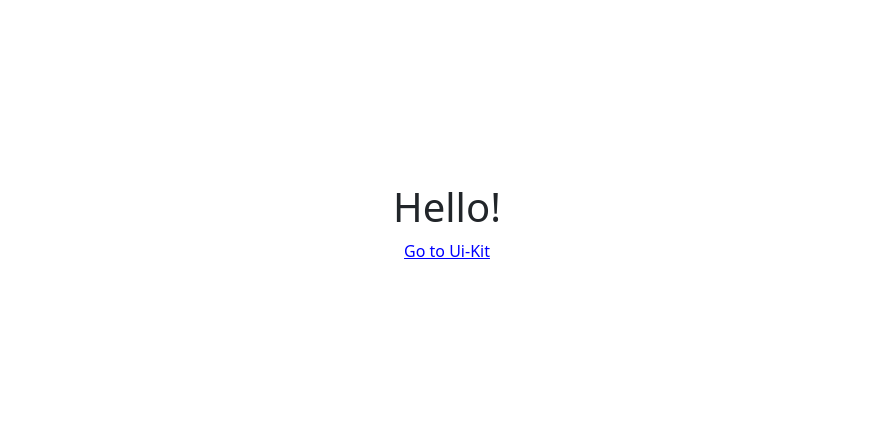
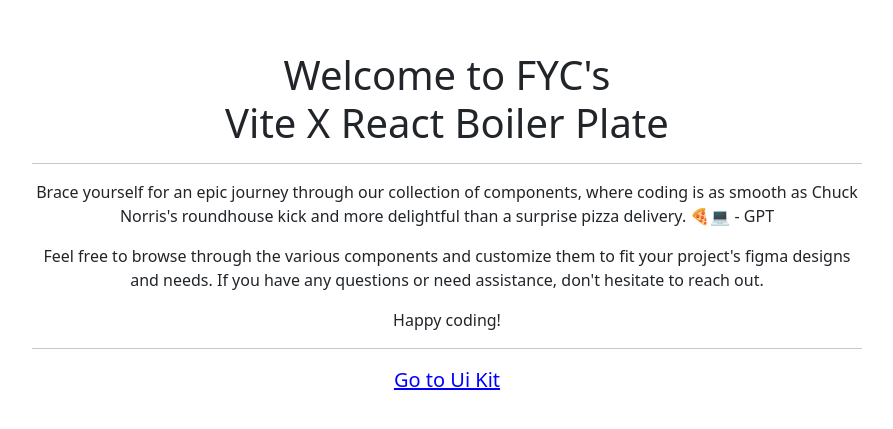
Before and after one commit to FYC-Labs/app-template-2024-vite-react, a React (Vite) app: page / in a window 1280 px wide. Shown: the part 177-606 px from the top of the page, without its empty margins (193-1086 px from the left). Built offline with nearby package versions, Linux system fonts and the light colour scheme.

Commit message:
fix: added home screen thingy and cleaned up some color stuff

```diff
--- a/src/components/views/Home/Home.jsx
+++ b/src/components/views/Home/Home.jsx
@@ -4,9 +4,24 @@
 const Home = () => (
   <Container fluid className="vh-100 d-flex align-items-center justify-content-center">
     <Row className="text-center">
-      <Col>
-        <h1>Hello!</h1>
-        <Link to="/ui-kit">Go to Ui-Kit</Link>
+      <Col sm={{ span: 8, offset: 2 }}>
+        <div>
+          <h1 className="mb-0">Welcome to FYC&apos;s</h1>
+          <h1>Vite X React Boiler Plate</h1>
+          <hr />
+          <p>
+            Brace yourself for an epic journey through our collection of components, where coding is as
+            smooth as Chuck Norris&apos;s roundhouse kick and more delightful than a surprise pizza delivery.
+            🍕💻 - GPT
+          </p>
+          <p>
+            Feel free to browse through the various components and customize them to fit your project&apos;s
+            figma designs and needs. If you have any questions or need assistance, don&apos;t hesitate to reach out.
+          </p>
+          <p className="bold">Happy coding!</p>
+        </div>
+        <hr />
+        <Link to="/ui-kit" className="fs-5">Go to Ui Kit</Link>
       </Col>
     </Row>
   </Container>
--- a/src/components/views/NotFound/NotFound.jsx
+++ b/src/components/views/NotFound/NotFound.jsx
@@ -1,9 +1,16 @@
-import { Container } from 'react-bootstrap';
+import { Col, Container, Row } from 'react-bootstrap';
+import { Link } from 'react-router-dom';
 
 function HomeNotFound() {
   return (
-    <Container fluid className="d-flex align-items-center justify-content-center">
-      <h1>Oops something went wrong!</h1>
+    <Container fluid className="d-flex align-items-center justify-content-center vh-100 text-center">
+      <Row>
+        <Col>
+          <h1>Oops something went wrong!</h1>
+          <h3>Page not found</h3>
+          <Link to="/" className="fs-5">Go back to Home</Link>
+        </Col>
+      </Row>
     </Container>
   );
 }
--- a/src/components/views/UiKit/UiKit.jsx
+++ b/src/components/views/UiKit/UiKit.jsx
@@ -45,7 +45,7 @@
     <Row className="text-center">
       <a href="https://react-bootstrap.netlify.app/" className="mb-16">Go to React Bootstrap Docs</a>
       <Dropdown>
-        <Dropdown.Toggle variant="success" id="dropdown-basic">
+        <Dropdown.Toggle variant="white" id="dropdown-basic">
           Table of Contents
         </Dropdown.Toggle>
         <Dropdown.Menu className="text-center">
@@ -282,8 +282,8 @@
 
     {/* Navs & Tabs */}
     <Row className="text-center" id="navs">
+      <h2 className="text-decoration-underline">Navs</h2>
       <Col sm={{ span: 6, offset: 3 }} className="bg-body-tertiary">
-        <h2 className="text-decoration-underline">Navs</h2>
         <Nav className="justify-content-center" activeKey="/home">
           <Nav.Item>
             <Nav.Link href="/home">Active</Nav.Link>
--- a/src/scss/_vars.scss
+++ b/src/scss/_vars.scss
@@ -12,6 +12,7 @@
 
 $transparent: transparent;
 $white: white;
+$gray: lightgray;
 $black: black;
 
 $theme-colors: (
@@ -22,6 +23,7 @@
   "success": $success,
   "transparent": $transparent,
   "white": $white,
+  "gray": $gray,
   "black": $black
 );
 
```
